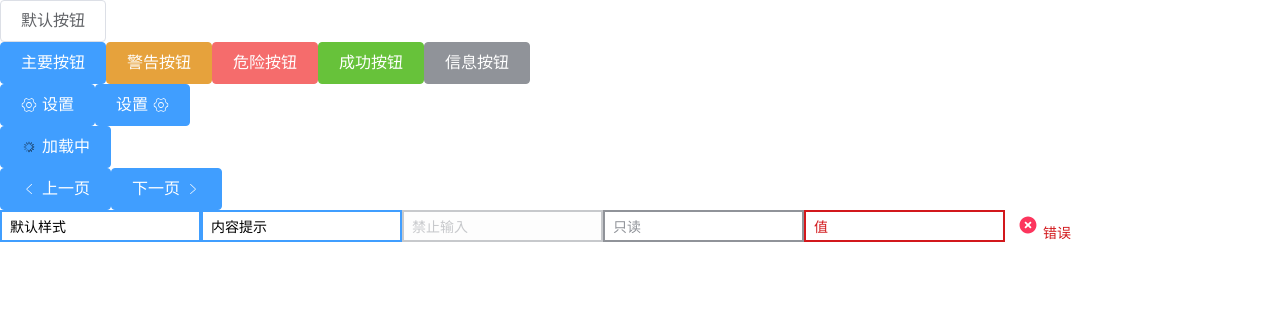
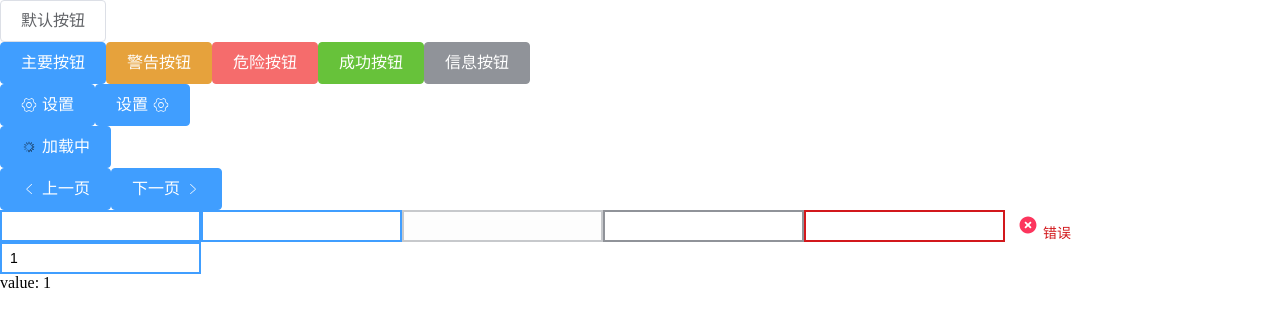
Before and after one commit to ruiqi11/mos-ui, a Vue app: page / in a window 1280 px wide. Shown: the top 326 px of the page. Built offline with nearby package versions, Linux system fonts and the light colour scheme.

Commit message:
fix: v-model

```diff
--- a/src/App.vue
+++ b/src/App.vue
@@ -29,5 +29,21 @@
     <mos-input value="禁止输入" disabled></mos-input>
     <mos-input value="只读" readonly></mos-input>
     <mos-input value="值" error="错误"></mos-input>
+    <br>
+    <mos-input v-model="value"></mos-input>
+    <div>
+      value: {{value}}
+    </div>
+    <br>
+    <br>
   </div>
 </template>
+<script>
+export default {
+  data() {
+    return {
+      value: 1
+    }
+  }
+}
+</script>
--- a/src/packages/input.vue
+++ b/src/packages/input.vue
@@ -4,12 +4,12 @@
     去触发自定义事件，将value作为参数传入父组件中-->
     <input
       type="text"
-      :value="value"
+      :value="modelValue"
       :title="title"
       :disabled="disabled"
       :readonly="readonly"
       @change="$emit('change', $event.target.value)"
-      @input="$emit('input', $event.target.value)"
+      @input="$emit('update:modelValue', $event.target.value)"
       @focus="$emit('focus', $event.target.value)"
       @blur="$emit('blur', $event.target.value)"
     />
@@ -28,7 +28,7 @@ export default {
     'MosIcon': Icon
   },
   props: {
-    value: {
+    modelValue: {
       type: String
     },
     // 鼠标放置显示的提示
```
